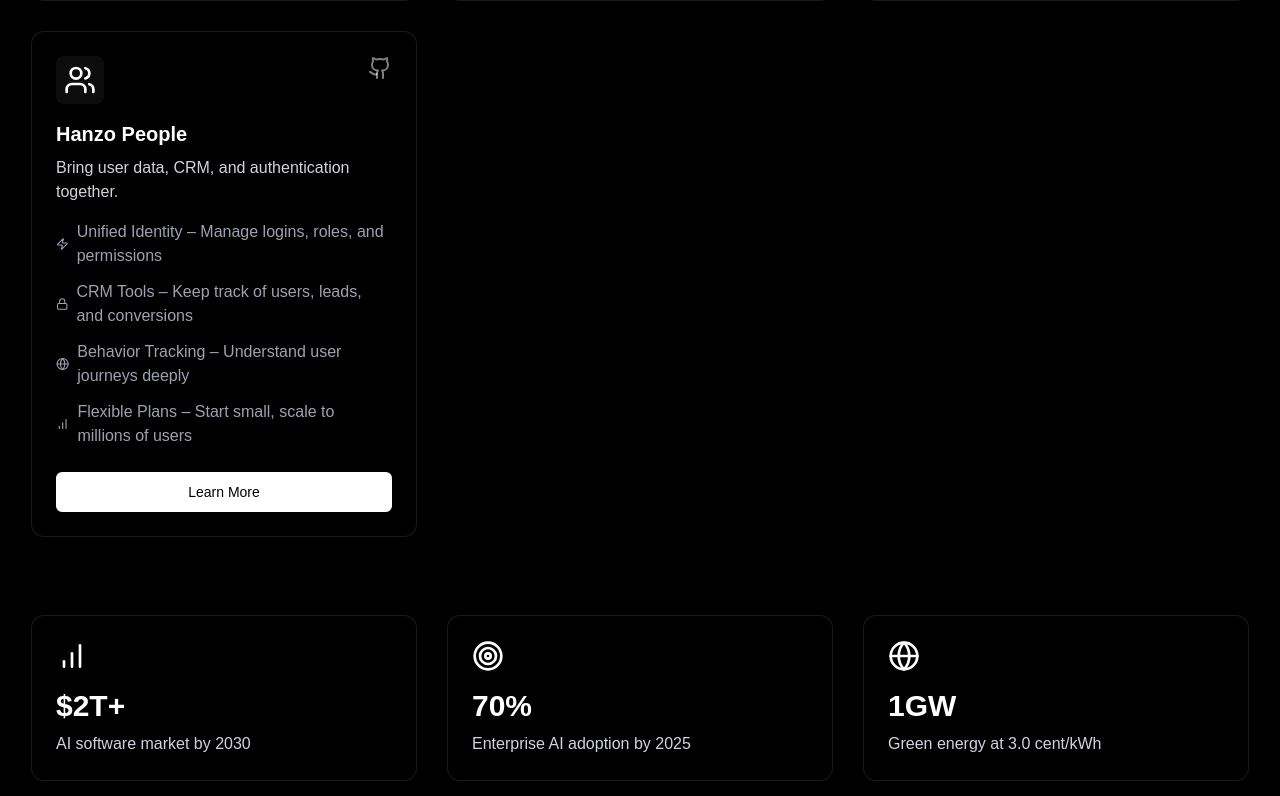
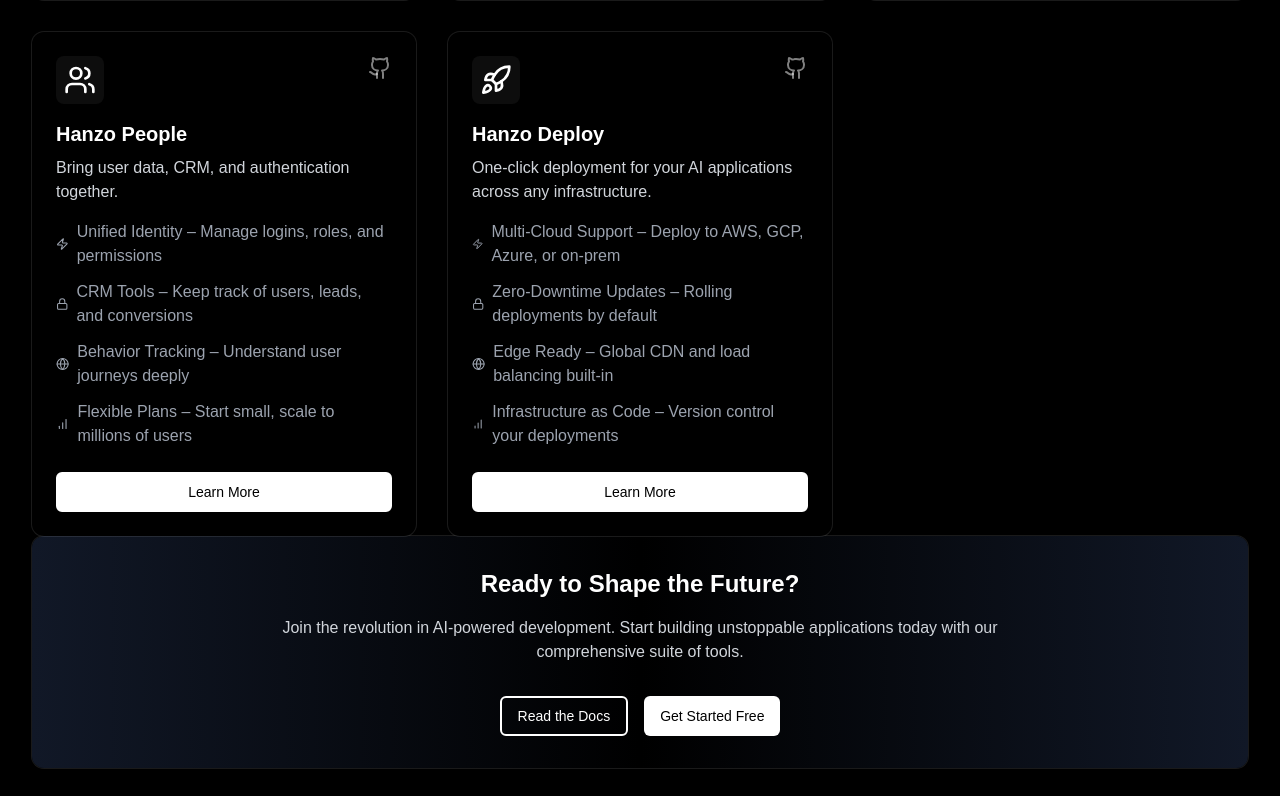
Before and after one commit to hanzoai/hanzo.industries, a React (Vite) app: page / in a window 1280 px wide. Shown: the part 3584-4380 px from the top of the page. Built offline with nearby package versions, Linux system fonts and the light colour scheme; a web font is replaced by a local one.

Commit message:
Add product and docs link
Added one more product to the product list and a final card linking to the documentation and/or signup.

```diff
--- a/src/components/Products.tsx
+++ b/src/components/Products.tsx
@@ -1,6 +1,5 @@
-
 import { motion } from "framer-motion";
-import { Database, Brain, ShoppingCart, CreditCard, Megaphone, Users, Share2, Github, Zap, Lock, Globe, Cpu, Cloud, Blocks, Target, BarChart } from "lucide-react";
+import { Database, Brain, ShoppingCart, CreditCard, Megaphone, Users, Share2, Github, Zap, Lock, Globe, Cpu, Cloud, Blocks, Target, BarChart, Rocket } from "lucide-react";
 import { Button } from "./ui/button";
 
 const products = [
@@ -90,6 +89,18 @@ const products = [
       { icon: <BarChart className="h-4 w-4" />, text: "Flexible Plans – Start small, scale to millions of users" }
     ],
     github: "https://github.com/hanzo-ai/hanzo-people"
+  },
+  {
+    icon: <Rocket className="h-8 w-8" />,
+    title: "Hanzo Deploy",
+    description: "One-click deployment for your AI applications across any infrastructure.",
+    features: [
+      { icon: <Zap className="h-4 w-4" />, text: "Multi-Cloud Support – Deploy to AWS, GCP, Azure, or on-prem" },
+      { icon: <Lock className="h-4 w-4" />, text: "Zero-Downtime Updates – Rolling deployments by default" },
+      { icon: <Globe className="h-4 w-4" />, text: "Edge Ready – Global CDN and load balancing built-in" },
+      { icon: <BarChart className="h-4 w-4" />, text: "Infrastructure as Code – Version control your deployments" }
+    ],
+    github: "https://github.com/hanzo-ai/hanzo-deploy"
   }
 ];
 
@@ -175,7 +186,48 @@ const Products = () => {
           ))}
         </div>
 
-        {/* Key Metrics */}
+        <motion.div
+          initial={{ opacity: 0, y: 20 }}
+          whileInView={{ opacity: 1, y: 0 }}
+          viewport={{ once: true }}
+          transition={{ duration: 0.5, delay: products.length * 0.1 }}
+          className="group col-span-1 md:col-span-2 lg:col-span-3 p-8 bg-gradient-to-r from-gray-900 via-black to-gray-900 rounded-xl ring-1 ring-white/10 hover:ring-white/30 transition-all duration-300"
+        >
+          <div className="max-w-3xl mx-auto text-center">
+            <h3 className="text-2xl font-semibold text-white mb-4">Ready to Shape the Future?</h3>
+            <p className="text-gray-300 mb-8">
+              Join the revolution in AI-powered development. Start building unstoppable applications today with our comprehensive suite of tools.
+            </p>
+            <div className="flex flex-col sm:flex-row justify-center gap-4">
+              <motion.div
+                whileHover={{ scale: 1.02 }}
+                transition={{ duration: 0.2 }}
+              >
+                <a href="https://docs.hanzo.ai" target="_blank" rel="noopener noreferrer">
+                  <Button
+                    variant="outline"
+                    className="w-full sm:w-auto bg-transparent text-white hover:bg-white hover:text-black border-2 border-white group-hover:translate-y-[-2px] transition-transform duration-300"
+                  >
+                    Read the Docs
+                  </Button>
+                </a>
+              </motion.div>
+              <motion.div
+                whileHover={{ scale: 1.02 }}
+                transition={{ duration: 0.2 }}
+              >
+                <a href="https://app.hanzo.ai/signup" target="_blank" rel="noopener noreferrer">
+                  <Button
+                    className="w-full sm:w-auto bg-white text-black hover:bg-gray-100 group-hover:translate-y-[-2px] transition-transform duration-300"
+                  >
+                    Get Started Free
+                  </Button>
+                </a>
+              </motion.div>
+            </div>
+          </div>
+        </motion.div>
+
         <div className="mt-20 grid grid-cols-1 md:grid-cols-3 gap-8">
           <motion.div
             initial={{ opacity: 0, y: 20 }}
```
